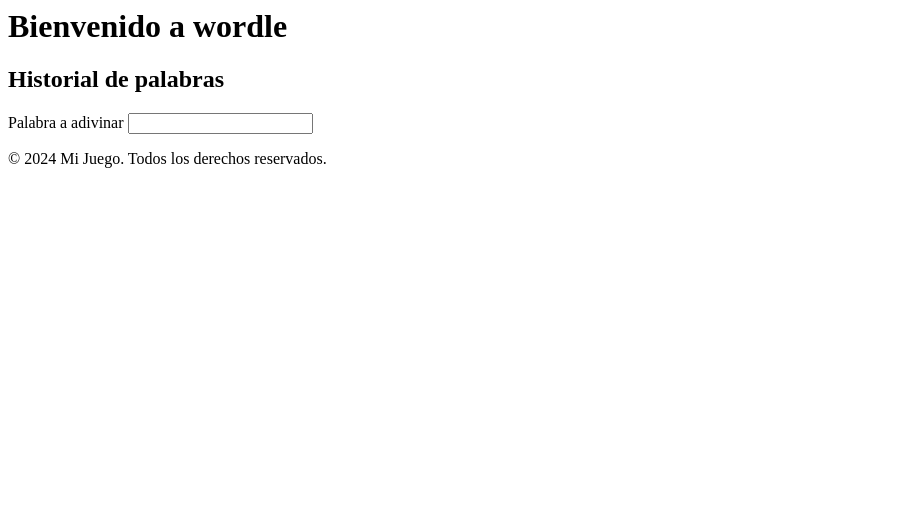
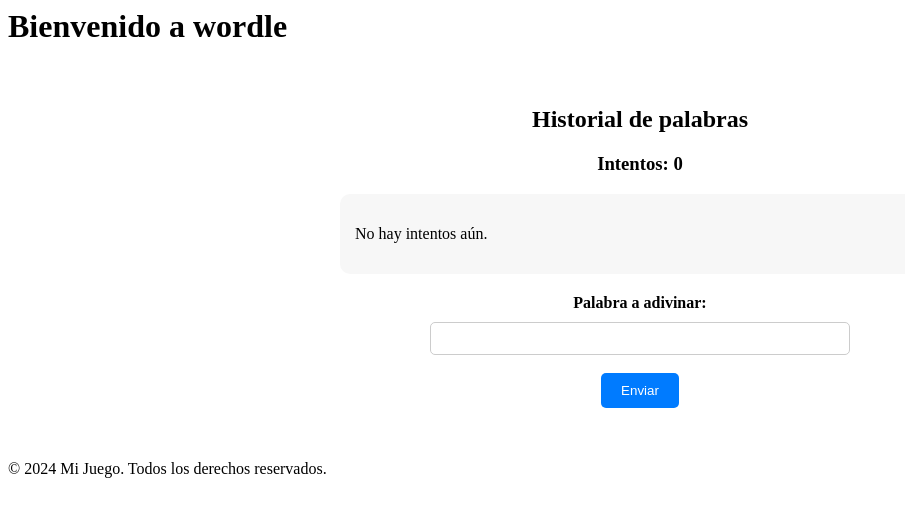
Before and after one commit to mrkzukaritas/Wordle, a Django app: page /adivinar/ in a window 1280 px wide. Shown: the top 517 px of the page, without its empty margins (0-905 px from the left). Run offline with Django 5.2, Linux system fonts and the light colour scheme; data comes from the database, SQL or seed files in the repository; both versions use the stored data as it was after the commit.

Commit message:
Enhance game functionality: expand word list, improve attempt tracking, and update UI for better user experience

```diff
--- a/juego/models.py
+++ b/juego/models.py
@@ -1,7 +1,7 @@
 from django.db import models
 import random
 class Palabras():
-    words=["glass",]
+    words=["glass","green","point","place","plant","plate","phone"]
     cantidad= len(words)
     def palbraRandom(self):
         return self.words[random.randint(0,self.cantidad-1)]
@@ -21,7 +21,7 @@ class Game(models.Model):
         for char in self.word_to_guess:
             cuentas[char]= cuentas.get(char,0)+1
 
-        self.attempts +=1
+
         if self.attempts >= self.max_attempts or self.is_won:
             return
         #crear un diccionario con una lista y llenarlo de ceros
@@ -60,4 +60,5 @@ class Game(models.Model):
 
         self.save()
         self.historial.append( adivinadas)
+        self.attempts +=1
         return
--- a/juego/templates/adivinar.html
+++ b/juego/templates/adivinar.html
@@ -1,13 +1,43 @@
 {% extends "base.html" %}
 {% load static %}
 {% block content %}
-<h2>Historial de palabras</h2>
-{%for hi in game.historial %}
-    <p>{{ hi }}</p>
-{% endfor %}
-<form action="" method="post">
-    {% csrf_token %}
-    <label for="palabra">Palabra a adivinar </label>
-    <input id="palabra" type="text" name="your_name">
-</form>
+
+<div class="container" style="max-width:600px;margin:auto;padding:20px;">
+
+    <h2 style="text-align:center;">Historial de palabras</h2>
+    <h3 style="text-align:center;">Intentos: {{ game.attempts }}</h3>
+
+    <div style="background:#f7f7f7;padding:15px;border-radius:10px;margin-bottom:20px;">
+        {% for hi in game.historial %}
+            <p style="margin:5px 0;">• {{ hi }}</p>
+        {% empty %}
+            <p>No hay intentos aún.</p>
+        {% endfor %}
+    </div>
+
+    {% if game.is_won %}
+        <h2 style="color:green;text-align:center;">¡Felicidades, has adivinado la palabra! 🎉</h2>
+
+    {% elif game.attempts >= game.max_attempts %}
+        <h2 style="color:red;text-align:center;">
+            ¡Has agotado tus intentos!<br>
+            La palabra era: <strong>{{ game.word }}</strong>
+        </h2>
+
+    {% else %}
+        <form action="" method="post" style="text-align:center;margin-top:20px;">
+            {% csrf_token %}
+            <label for="palabra" style="font-weight:bold;">Palabra a adivinar:</label><br>
+            <input id="palabra" type="text" name="your_name"
+                   style="margin-top:10px;padding:8px;width:70%;border-radius:5px;border:1px solid #ccc;">
+            <br><br>
+            <button type="submit"
+                    style="padding:10px 20px;border:none;background:#007bff;color:white;border-radius:5px;cursor:pointer;">
+                Enviar
+            </button>
+        </form>
+    {% endif %}
+
+</div>
+
 {% endblock %}
```
Also changed, not shown: db.sqlite3.
